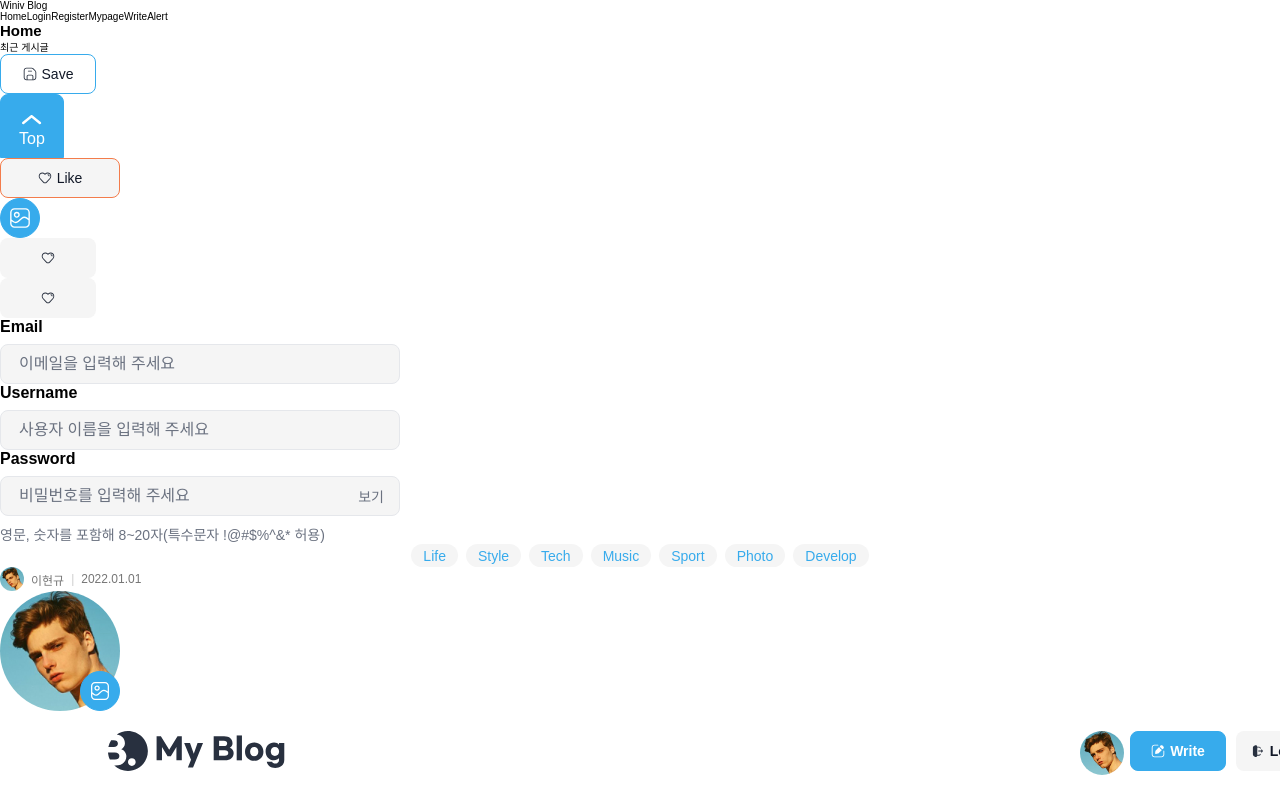
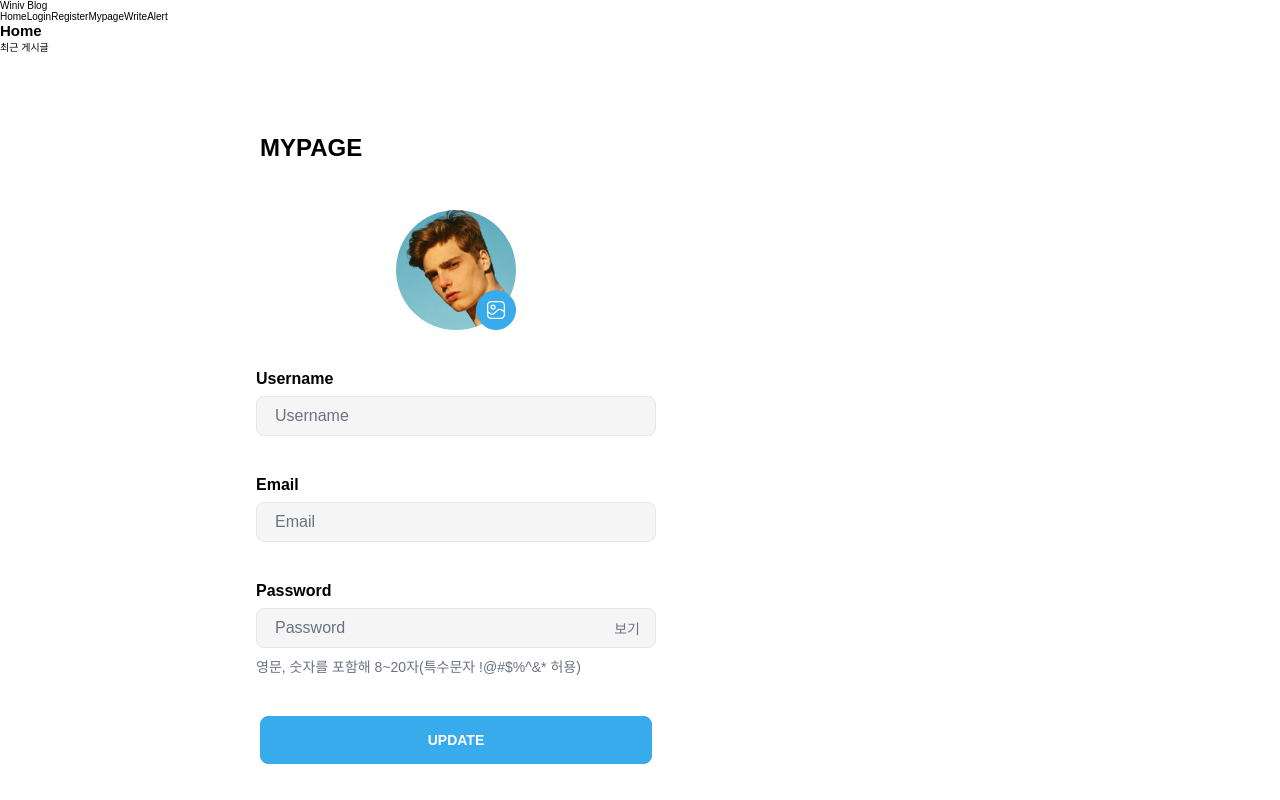
Before and after one commit to lhk0721/wenivBlog, a React (Vite) app in the folder app/: page / in a window 1280 px wide. Shown: the top 800 px of the page. Built offline with nearby package versions, Linux system fonts and the light colour scheme; a web font is replaced by a local one.

Commit message:
Account 컴포넌트 구현

```diff
--- a/app/src/App.jsx
+++ b/app/src/App.jsx
@@ -39,6 +39,7 @@ import Banner from './components/Banner/Banner.jsx'
 // About
 import About from './components/about/About.jsx'
 import Card from './components/card/Card.jsx'
+import Account from './components/wrap/Account.jsx'
 import { AuthProvider } from './contexts/AuthContext.jsx'
 import postImg1 from './assets/images/post-img1.png'
 import postImg2 from './assets/images/post-img2.png'
@@ -154,6 +155,7 @@ function App() {
         <AuthProvider>
             <BrowserRouter>
                 <AppRouter />
+                <Account type='Mypage' />
                 <Button
                     variant = 'primary'
                     size = 'md'
--- a/app/src/assets/styles/variables.css
+++ b/app/src/assets/styles/variables.css
@@ -31,6 +31,8 @@
     --font-size-lg: 1.8rem;
     --font-size-lg-plus: 2rem;
     --font-size-xl: 2.4rem;
+    --font-size-xl-plus: 2.4rem;
+
     --font-size-xxl: 5rem;
     --font-size-xxxl:5.4rem;
     --font-size-xxxxl:10rem;
--- a/app/src/components/about/About.jsx
+++ b/app/src/components/about/About.jsx
@@ -8,6 +8,12 @@ import Instagram from '../../assets/icons/Instagram.svg'
 import { useAuth } from '../../contexts/AuthContext.jsx'
 
 // 이미지는 스트링
+/**
+ * 블로그의 'About Me' 섹션을 표시하는 컴포넌트입니다.
+ * 사용자의 프로필, 설명, 카테고리 목록 및 소셜 미디어 링크를 포함합니다.
+ *
+ * @returns {JSX.Element}
+ */
 export default function About(){
     const { currentUser, isLoggedIn } = useAuth()
     const categories = [
@@ -22,8 +28,9 @@ export default function About(){
 
     return(
         <div className={Styles.container}>
+            <h1>Hello World</h1>
             {/* ===== aboutME ===== */}
-            <h2>ABOUT ME</h2>
+            <h2 className={Styles.sectionTitle}>ABOUT ME</h2>
             <Profile
                 size='md'
                 className={Styles.profileImg}
@@ -36,7 +43,7 @@ export default function About(){
             </p>
 
             {/*===== categories =====*/}
-            <h2>CATEGORIES</h2>
+            <h2 className={Styles.sectionTitle}>CATEGORIES</h2>
             <Categories
                 categories = {categories}
                 groupWidth = {288}
@@ -44,7 +51,7 @@ export default function About(){
             />
 
             {/*===== follow =====*/}
-            <h2>FOLLOW</h2>
+            <h2 className={Styles.sectionTitle}>FOLLOW</h2>
             <ul className={Styles.social}>
                 <li id='Facebook'><a href="https://facebook.com"><img className={Styles.href} src={Facebook} alt=""></img></a></li>
                 <li id='Twitter'><a href="https://twitter.com"><img className={Styles.href} src={Twitter} alt=""></img></a></li>
--- a/app/src/components/about/About.module.css
+++ b/app/src/components/about/About.module.css
@@ -8,7 +8,7 @@
     border-radius: var(--radius-md);
 }
 
-h2{
+.sectionTitle{
     margin-bottom: 2rem;
     font-weight: var(--font-weight-bold);
     font-size: var(--font-size-xs);
--- a/app/src/components/buttons/Button.jsx
+++ b/app/src/components/buttons/Button.jsx
@@ -3,8 +3,9 @@ import { useEffect, useState } from 'react'
 
 /**
  * @typedef {Object} ButtonProps
- * @property {'primary' | 'negative' | 'subtle-primary' | 'subtle-negative' | 'round'} variant 버튼 스타일 테마
+ * @property {'primary' | 'negative' | 'subtle-primary' | 'subtle-negative' | 'round' | 'solid'} variant 버튼 스타일 테마
  * @property {'sm' | 'md' | 'lg' | 'xlg' | 'xxlg' | 'top'} size 버튼 크기/레이아웃
+ * @property {'button' | 'submit' | 'reset'} [type='button'] 버튼 타입
  * @property {string} [text] 버튼 텍스트
  * @property {string} [icon] 기본 아이콘 이미지 경로
  * @property {string} [activeIcon] 눌림 상태 아이콘 이미지 경로
@@ -23,6 +24,7 @@ import { useEffect, useState } from 'react'
 export default function Button({
     variant,
     size,
+    type = 'button',
     text,
     icon,
     activeIcon,
@@ -62,6 +64,7 @@ export default function Button({
 
     return(
         <button
+            type={type}
             onClick={onClick}
             className={`${styles.base} ${styles[variant]} ${styles[size]} ${bold ? styles.bold : ''} ${className}`}
             onMouseDown={() => setIsPressed(true)}
--- /dev/null
+++ b/app/src/components/wrap/Account.jsx
@@ -0,0 +1,64 @@
+import Styles from './Account.module.css'
+import Profile from '../profile/Profile.jsx'
+import Input from '../inputs/Input.jsx'
+import InputPassword from '../inputs/InputPassword.jsx'
+import Button from '../buttons/Button.jsx'
+
+export default function Account({type}){
+    const showUsernameInput = type === 'Register' || type === 'Mypage'
+    const containerClassName = type === 'Mypage'
+        ? `${Styles.container} ${Styles.containerMypage}`
+        : Styles.container
+    const buttonTextMap = {
+        Login: 'LOGIN',
+        Register: 'REGISTER',
+        Mypage: 'UPDATE',
+    }
+    const buttonText = buttonTextMap[type] ?? 'SUBMIT'
+
+    const handleSubmit = (event) => {
+        event.preventDefault()
+    }
+
+    return(
+        <div className={containerClassName}>
+            <form className={Styles.contents} onSubmit={handleSubmit}>
+                <h2 className={Styles.type}>{type?.toUpperCase()}</h2>
+                {showUsernameInput && (
+                    <>
+                        <Profile
+                            editable={true}
+                            size={'lg'}
+                        />
+                        <Input
+                            label="Username"
+                            name="username"
+                            placeholder="Username"
+                        />
+                    </>
+                )}
+                <Input
+                    label="Email"
+                    name="email"
+                    type="email"
+                    placeholder="Email"
+                    autoComplete="email"
+                    required
+                />
+                <InputPassword
+                    name="password"
+                    placeholder="Password"
+                    autoComplete={type === 'Login' ? 'current-password' : 'new-password'}
+                    required
+                />
+                <Button
+                    type="submit"
+                    variant="solid"
+                    size={"xxlg"}
+                    text={buttonText}
+                    bold
+                />
+            </form>
+        </div>
+    )
+}
--- /dev/null
+++ b/app/src/components/wrap/Account.module.css
@@ -0,0 +1,25 @@
+.container{
+    width: 60rem;
+    height: auto;
+    padding: 8rem 10.4rem;
+    border-radius: var(--radius-md);
+}
+
+.containerMypage{
+    width: 91.2rem;
+    padding: 8rem 26rem;
+}
+.contents{
+    display: flex;
+    flex-direction: column;
+    align-items: center;
+    gap: 4rem;
+}
+
+.type{
+    margin: 0;
+    margin-bottom: 0.8rem;
+    font-size: var(--font-size-xl-plus);
+    font-weight: var(--font-weight-bold);
+    align-self: flex-start;
+}
```
Also changed, not shown: app/src/components/card/CardGroup.jsx (+7 -0 lines).
